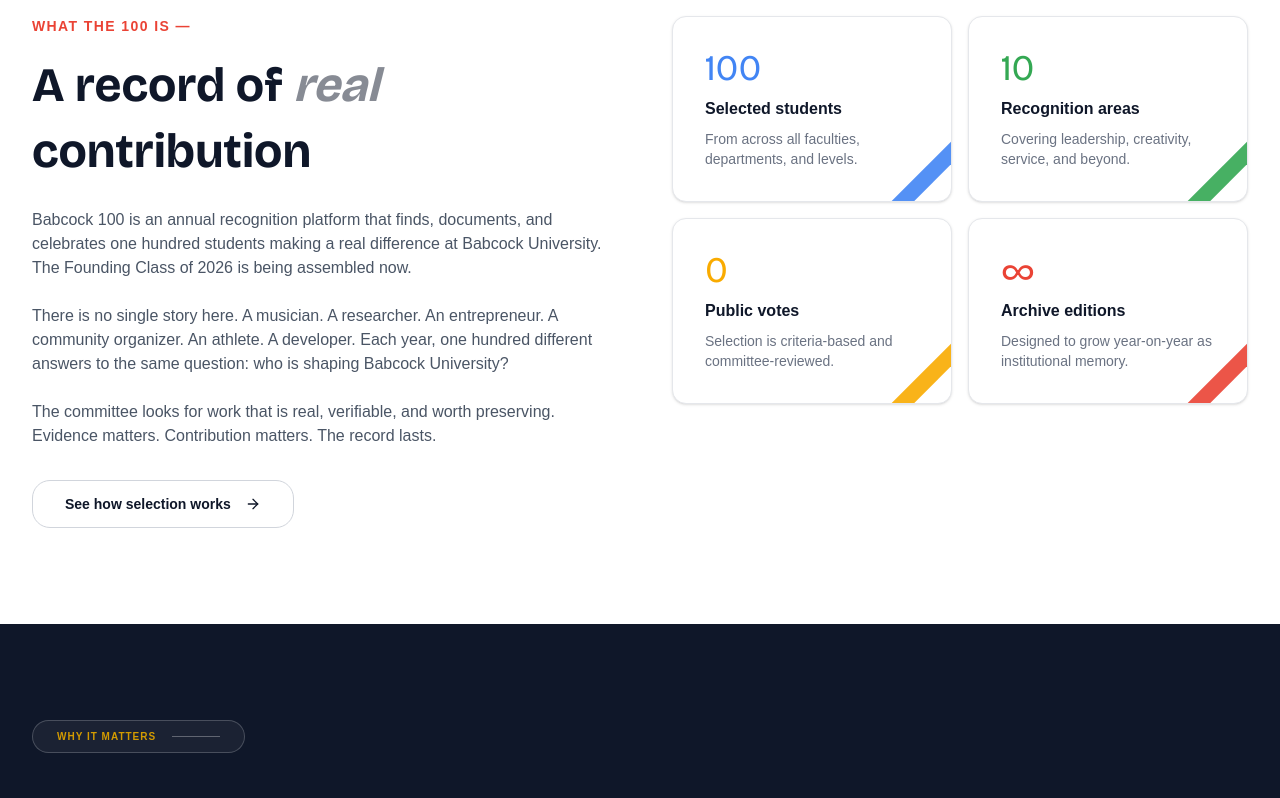
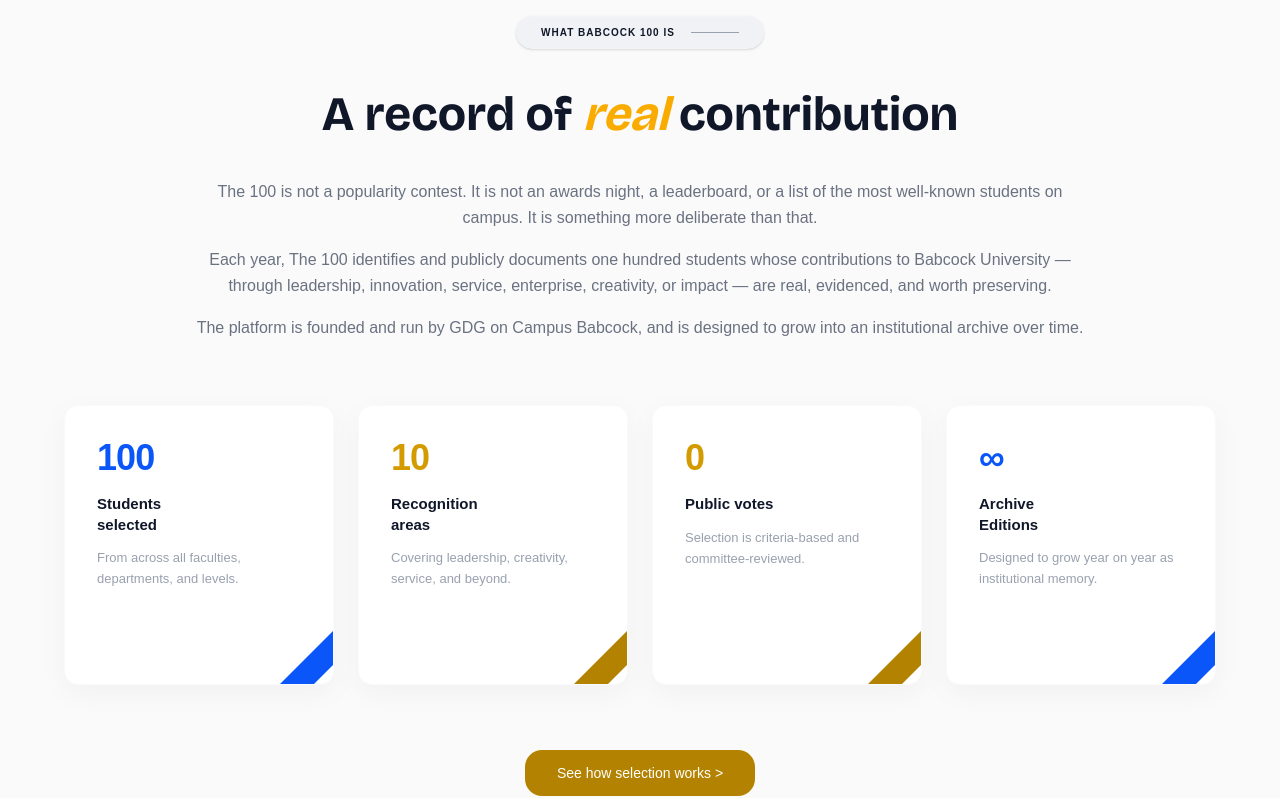
Before and after one commit to GDGBabcockUniversity/the-hundred, a Next.js app: page / in a window 1280 px wide. Shown: the part 880-1678 px from the top of the page. Built offline with nearby package versions, Linux system fonts and the light colour scheme; a web font is replaced by a local one.

Commit message:
feat: revamp ValuePropSection layout and styling

```diff
--- a/components/landing/ValuePropSection.tsx
+++ b/components/landing/ValuePropSection.tsx
@@ -1,5 +1,4 @@
 import Link from "next/link";
-import { ArrowRight } from "lucide-react";
 import { Button } from "../ui/button";
 import { cn } from "@/lib/utils";
 import { PAGES } from "@/lib/constants";
@@ -8,107 +7,111 @@
   const stats = [
     {
       num: "100",
-      title: "Selected students",
+      title: "Students\nselected",
       desc: "From across all faculties, departments, and levels.",
-      color: "bg-brand-blue",
+      color: "bg-[#0A56F9]", // blue
+      textColor: "text-[#0A56F9]",
     },
     {
       num: "10",
-      title: "Recognition areas",
+      title: "Recognition\nareas",
       desc: "Covering leadership, creativity, service, and beyond.",
-      color: "bg-brand-green",
+      color: "bg-[#B28200]", // darker amber
+      textColor: "text-[#D39B00]",
     },
     {
       num: "0",
       title: "Public votes",
       desc: "Selection is criteria-based and committee-reviewed.",
-      color: "bg-brand-amber",
+      color: "bg-[#B28200]", // darker amber
+      textColor: "text-[#D39B00]",
     },
     {
       num: "∞",
-      title: "Archive editions",
-      desc: "Designed to grow year-on-year as institutional memory.",
-      color: "bg-brand-red",
+      title: "Archive\nEditions",
+      desc: "Designed to grow year on year as institutional memory.",
+      color: "bg-[#0A56F9]", // blue
+      textColor: "text-[#0A56F9]",
     },
   ];
 
   return (
-    <section id="about" className="bg-white py-24 px-4 sm:px-6 lg:px-8">
-      <div className="max-w-7xl mx-auto grid grid-cols-1 lg:grid-cols-2 gap-16 items-start">
-        <div className="max-w-xl">
-          <p className="text-brand-red text-sm font-semibold uppercase tracking-widest mb-4">
-            WHAT THE 100 IS —
-          </p>
-          <h2 className="text-4xl md:text-5xl font-bold font-serif text-brand-navy leading-snug mb-6">
+    <section id="about" className="bg-[#fafafa] py-24 px-4 sm:px-6 lg:px-8">
+      <div className="max-w-6xl mx-auto flex flex-col items-center">
+        {/* Top pill */}
+        <div className="flex items-center gap-4 mb-8 bg-[#f0f2f5] rounded-full px-6 py-2 shadow-sm border border-gray-100">
+          <span className="text-[10px] font-bold text-brand-navy uppercase tracking-widest">
+            WHAT BABCOCK 100 IS
+          </span>
+          <span className="w-12 h-px bg-gray-400" />
+        </div>
+
+        {/* Heading */}
+        <h2 className="text-4xl md:text-5xl font-bold font-serif text-brand-navy leading-snug mb-8 text-center">
           A record of{" "}
-            <span className="text-brand-navy/50 italic font-bold">real</span>{" "}
+          <span className="text-brand-amber italic font-bold">real</span>{" "}
           contribution
         </h2>
-          <div className="space-y-6 text-gray-600 mb-8">
+
+        {/* Paragraphs */}
+        <div className="max-w-4xl mx-auto text-center space-y-4 text-gray-500 mb-16 text-sm md:text-base leading-relaxed">
           <p>
-              Babcock 100 is an annual recognition platform that finds, documents,
-              and celebrates one hundred students making a real difference at
-              Babcock University. The Founding Class of 2026 is being assembled
-              now.
+            The 100 is not a popularity contest. It is not an awards night, a
+            leaderboard, or a list of the most well-known students on campus. It
+            is something more deliberate than that.
           </p>
           <p>
-              There is no single story here. A musician. A researcher. An
-              entrepreneur. A community organizer. An athlete. A developer. Each
-              year, one hundred different answers to the same question: who is
-              shaping Babcock University?
+            Each year, The 100 identifies and publicly documents one hundred
+            students whose contributions to Babcock University — through
+            leadership, innovation, service, enterprise, creativity, or impact —
+            are real, evidenced, and worth preserving.
           </p>
           <p>
-              The committee looks for work that is real, verifiable, and worth
-              preserving. Evidence matters. Contribution matters. The record
-              lasts.
+            The platform is founded and run by GDG on Campus Babcock, and is
+            designed to grow into an institutional archive over time.
           </p>
         </div>
 
-          <Button
-            asChild
-            variant="outline"
-            className="rounded-2xl border-gray-300 text-brand-navy hover:bg-gray-50 h-12 px-8 text-base"
-          >
-            <Link
-              href={PAGES.methodology}
-              className="inline-flex items-center text-sm font-semibold text-brand-navy hover:text-brand-blue transition-colors group"
-            >
-              See how selection works
-              <ArrowRight className="ml-2 w-4 h-4 transform group-hover:translate-x-1 transition-transform" />
-            </Link>
-          </Button>
-        </div>
-
-        <div className="grid grid-cols-1 sm:grid-cols-2 gap-4">
+        {/* Grid of Cards */}
+        <div className="grid grid-cols-1 sm:grid-cols-2 lg:grid-cols-4 gap-6 w-full mb-16">
           {stats.map((stat, i) => (
             <div
               key={i}
-              className="border border-gray-200 rounded-xl p-8 relative overflow-hidden bg-white shadow-sm hover:shadow-md transition-shadow"
+              className="rounded-xl p-8 relative overflow-hidden bg-white shadow-[0_8px_30px_rgb(0,0,0,0.04)] border border-gray-50 flex flex-col items-start min-h-70"
             >
               <div
                 className={cn(
-                  "text-4xl font-serif mb-2",
-                  stat.color.replace("bg-", "text-"),
+                  "text-4xl font-extrabold mb-4 font-sans tracking-tight",
+                  stat.textColor,
                 )}
               >
                 {stat.num}
               </div>
-              <h3 className="font-semibold text-brand-navy mb-2">
+              <h3 className="font-bold text-brand-navy mb-3 whitespace-pre-line text-[15px] leading-snug">
                 {stat.title}
               </h3>
-              <p className="text-sm text-gray-500">{stat.desc}</p>
+              <p className="text-[13px] text-gray-400 leading-relaxed font-medium">
+                {stat.desc}
+              </p>
 
-              {/* Colored Corner Triangle */}
+              {/* Colored Corner Ribbon - leaves a white triangle at the extreme corner */}
               <div
                 className={cn(
-                  "absolute right-3 -bottom-5 w-4 h-24",
+                  "absolute -right-8 -bottom-2 w-32 h-6 transform -rotate-45",
                   stat.color,
-                  "transform rotate-45 opacity-90",
                 )}
               />
             </div>
           ))}
         </div>
+
+        {/* CTA Button */}
+        <Button
+          asChild
+          className="rounded-2xl bg-[#B28200] text-white hover:bg-[#B28200]/90 h-12 px-8 text-sm font-medium"
+        >
+          <Link href={PAGES.methodology}>See how selection works &gt;</Link>
+        </Button>
       </div>
     </section>
   );
```
Lines whose indentation alone changed are shown as unchanged.
